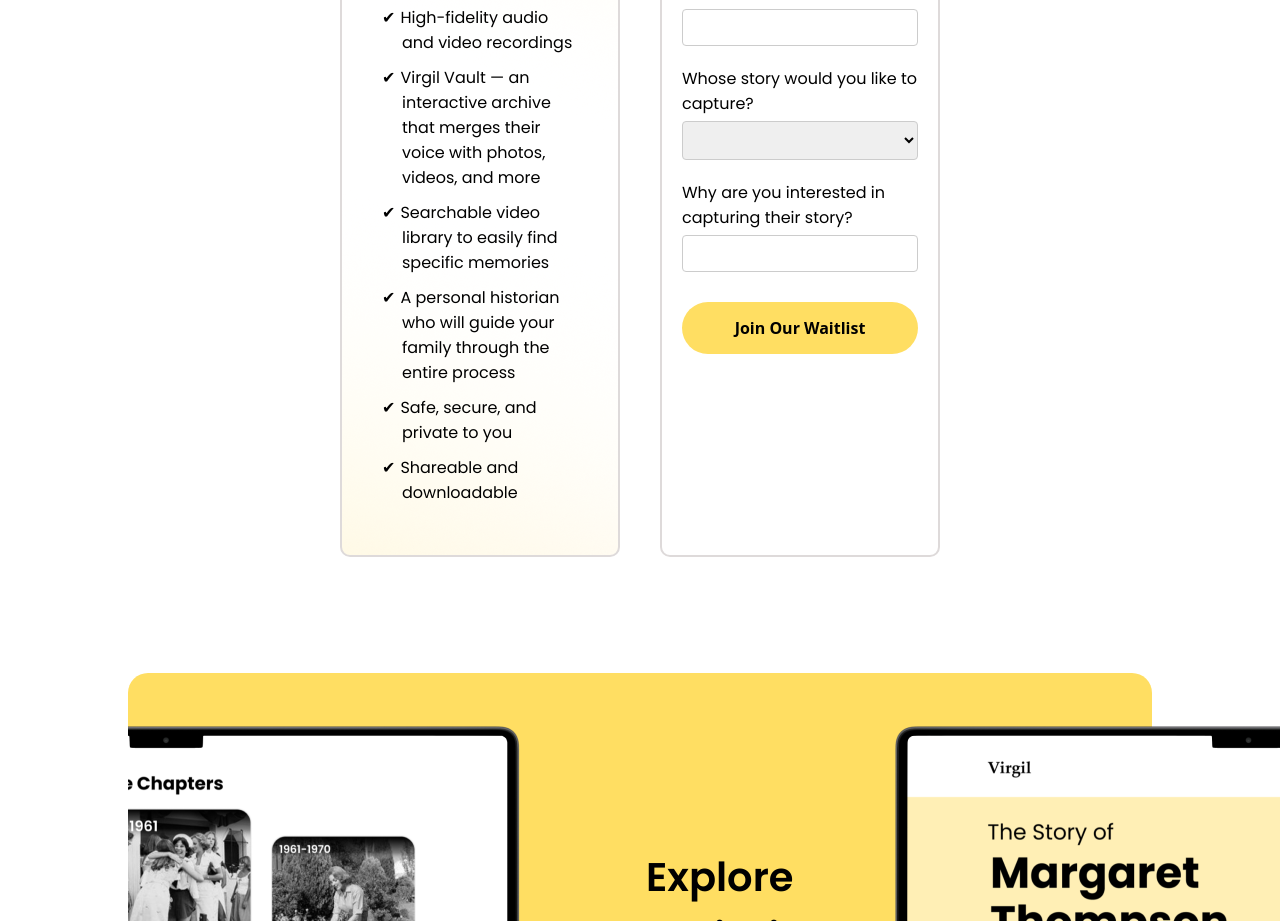
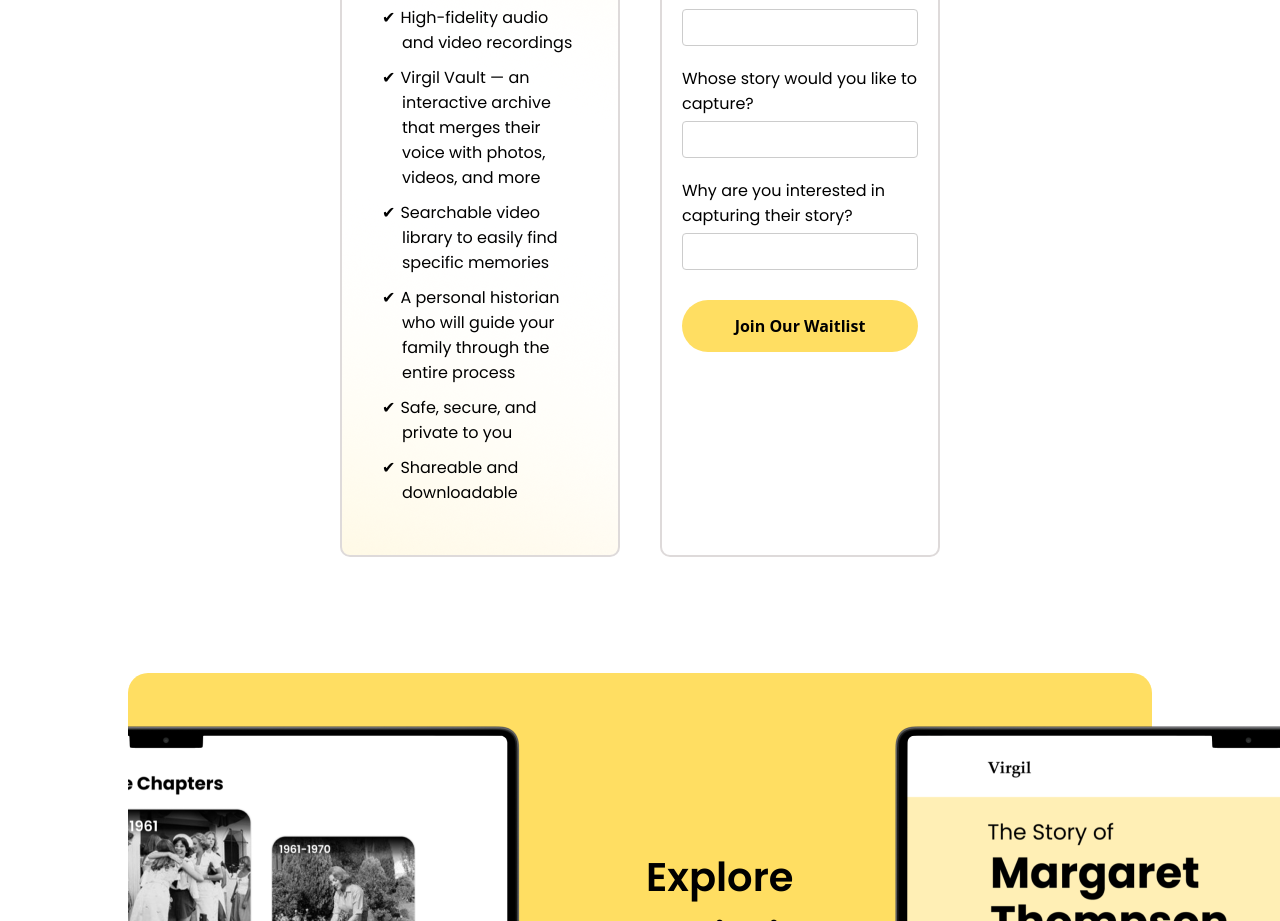
Before and after one commit to theonlyjajohn/TeamVirgil, a React (Create React App) app: page /home in a window 1280 px wide. Shown: the part 2420-3341 px from the top of the page. Built offline with nearby package versions, Linux system fonts and the light colour scheme.

Commit message:
fixed the form

```diff
--- a/src/components/Home.js
+++ b/src/components/Home.js
@@ -342,17 +342,16 @@ function Home() {
                     <label>
                       Whose story would you like to capture?
                       {/** make default value blank*/}
-                      <select>
-                        <option selected value=""></option>
-                        <option value="grapefruit">Grapefruit</option>
-                        <option value="lime">Lime</option>
-                        <option value="mango">Mango</option>
-                      </select>
+                      <input
+                        type="text"
+                        value={subject}
+                        onChange={handleChangeSubject}
+                      />
                     </label>
                     <label>
                       Why are you interested in capturing their story?
                       <input
-                        type="motivation"
+                        type="text"
                         value={motivation}
                         onChange={handleChangeMotivation}
                       />
```
